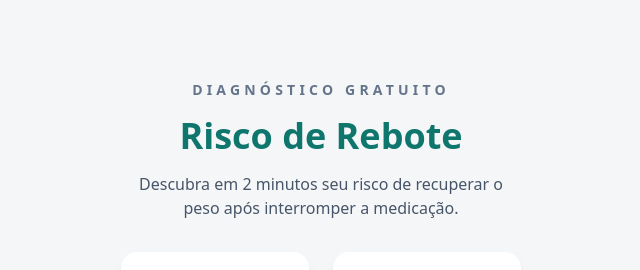
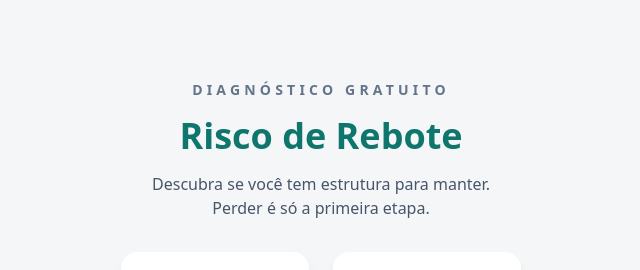
Before and after one commit to Gguga/quiz, a React (Vite) app: page / in a window 1280 px wide. Shown: the top 270 px of the page, without its empty margins (319-959 px from the left). Built offline with nearby package versions, Linux system fonts and the light colour scheme.

Commit message:
Update App.tsx

```diff
--- a/App.tsx
+++ b/App.tsx
@@ -168,7 +168,7 @@ const App: React.FC = () => {
               </h1>
 
               <h2 className="text-base text-slate-600 max-w-sm mx-auto">
-                Descubra em 2 minutos seu risco de recuperar o peso após interromper a medicação.
+               Descubra se você tem estrutura para manter. Perder é só a primeira etapa.
               </h2>
             </div>
 
```
